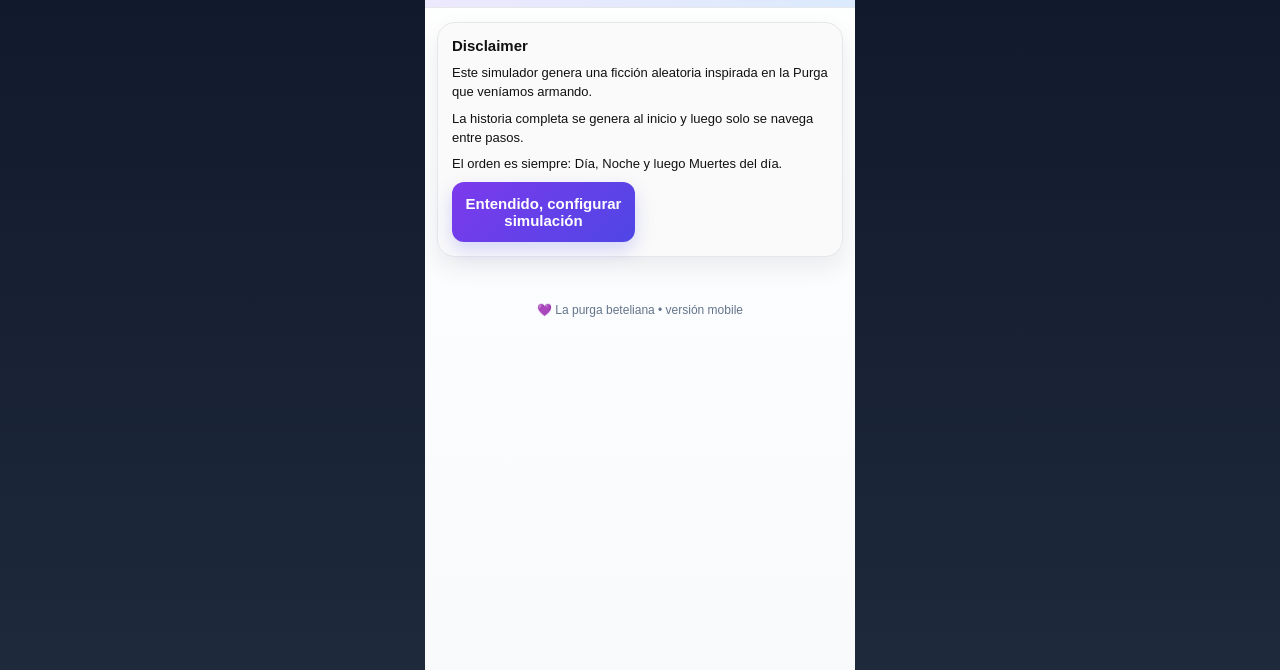
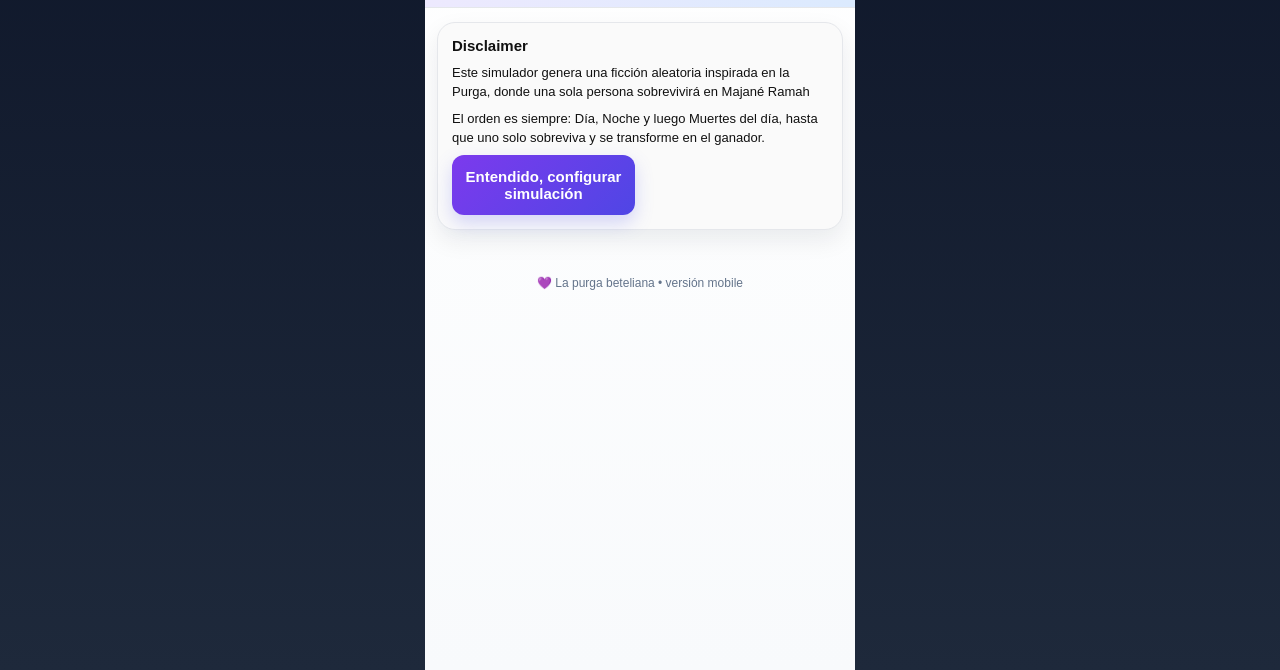
Before and after one commit to MateoSilber/La_Purga_Beteliana, a plain HTML site: page index.html in a window 1280 px wide. Shown: the part 130-800 px from the top of the page. Drawn offline with Linux system fonts and the light colour scheme.

Commit message:
Update index.html

```diff
--- a/index.html
+++ b/index.html
@@ -346,9 +346,8 @@
     <section class="screen active" id="screen-disclaimer">
       <div class="section">
         <h2>Disclaimer</h2>
-        <p>Este simulador genera una ficción aleatoria inspirada en la Purga que veníamos armando.</p>
-        <p>La historia completa se genera al inicio y luego solo se navega entre pasos.</p>
-        <p>El orden es siempre: Día, Noche y luego Muertes del día.</p>
+        <p>Este simulador genera una ficción aleatoria inspirada en la Purga, donde una sola persona sobrevivirá en Majané Ramah</p>
+        <p>El orden es siempre: Día, Noche y luego Muertes del día, hasta que uno solo sobreviva y se transforme en el ganador.</p>
         <div class="actions">
           <button class="primary" id="goConfigBtn" type="button">Entendido, configurar simulación</button>
         </div>
```
